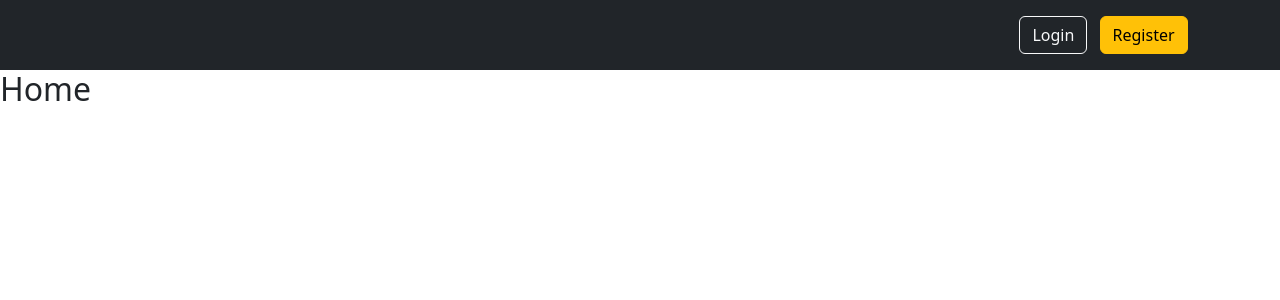
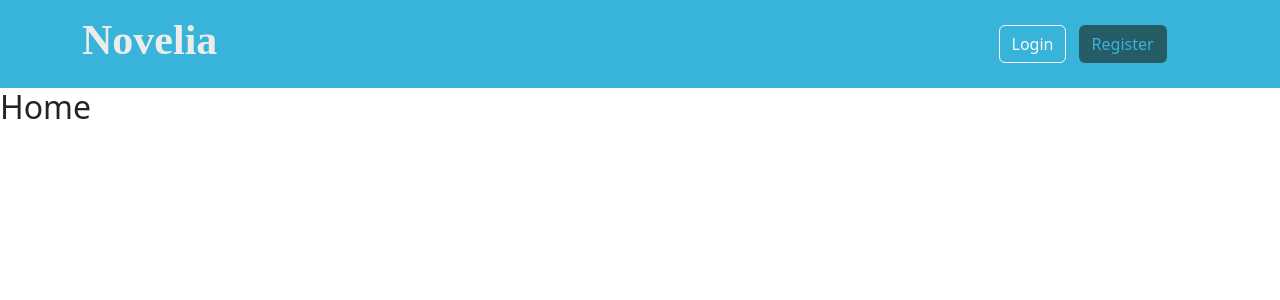
Before and after one commit to Anangprasetya/archtikel, a PHP site: the page made by app/views/myhome.php in a window 1280 px wide. Shown: the top 300 px of the page. Run offline with PHP 8.4, Linux system fonts and the light colour scheme; the template is opened without the code that fills it, so the values that code supplies are empty; some libraries are stand-ins or nearby versions.

Commit message:
Pergantian desain tetapi css gak jalan di login.php

```diff
--- a/app/setting/Setting.php
+++ b/app/setting/Setting.php
@@ -4,7 +4,7 @@
 // URL
 // ======================
 // define('BASEURL', 'http://localhost/archtikel/public/');
-define('BASEURL', 'http://localhost/pwdTugas/repo/archtikel/public/');
+define('BASEURL', 'http://localhost/archtikel/public/');
 
 
 // ======================
--- a/app/views/layout/header.php
+++ b/app/views/layout/header.php
@@ -24,24 +24,45 @@
         });
     </script>
     <style>
+      .novelia-bg{
+        color: white;
+        background-color: rgb(56, 180, 218);
+      }
       a:hover{
         opacity: 0.5;
       }
       .login{
-        padding-left: 84%;
+        padding-left: 70%;
+      }
+      .novelia{
+        font: bold 42px "Abril Fatface";
+        color: rgb(236, 237, 233);
+      }
+      .gradient-text {
+          background-image: linear-gradient(60deg, rgb(38, 92, 101), rgb(236, 237, 233));
+          background-clip: text;
+          -webkit-background-clip: text;
+          color: transparent;
+        }
+        .btn-reg{
+          color: rgb(56, 180, 218);
+          background-color: rgb(38, 92, 101);
+        }
+        .btn-reg:hover{
+          background-color: white;
+          color: black;
         }
     </style>
 
 </head>
 
 <body>
+  <header class="p-3 novelia-bg">
+    <div class="container">
+      <div class="d-flex flex-wrap align-items-center justify-content-center justify-content-lg-start">
 
     <!-- //Navbar Login -->
     <?php if (isset($_SESSION["user_login"])) : ?>
-
-        <header class="p-3 text-bg-dark">
-            <div class="container">
-                <div class="d-flex flex-wrap align-items-center justify-content-center justify-content-lg-start">
         <!-- <a href="/" class="d-flex align-items-center mb-2 mb-lg-0 text-white text-decoration-none">
             <svg class="bi me-2" width="40" height="32" role="img" aria-label="Bootstrap"><use xlink:href="#bootstrap"/></svg>
         </a> -->
@@ -53,27 +74,24 @@
         </ul>
 
         <form class="col-12 col-lg-auto mb-3 mb-lg-0 me-lg-3" role="search">
-                        <input type="search" class="form-control form-control-dark text-bg-dark" placeholder="Search..." aria-label="Search">
+            <input type="search" class="form-control form-control-dark " placeholder="Search..." aria-label="Search">
         </form>
 
         <div class="text-end">
-                        <a href="<?= BASEURL . 'account/out' ?>" class="btn btn-warning">Logout</a>
+            <a href="<?= BASEURL . 'account/out' ?>" class="btn btn-reg">Logout</a>
         </div>
-                </div>
-            </div>
-        </header>
 
     <?php else : ?>
 
     <!-- //Navbar Login2 -->
-    <header class="p-3 text-bg-dark">
-            <div class="container">
-                <div class="d-flex flex-wrap align-items-center justify-content-center justify-content-lg-start">
+
+      <h2 class="novelia">Novelia</h2>
         <div class="text-end login">
-                        <a href="<?= BASEURL . 'account/' ?>" class="btn btn-outline-light me-2">Login</a>
-                        <a href="<?= BASEURL . 'account/register' ?>" class="btn btn-warning">Register</a>
+            <a href="<?= BASEURL . 'account/' ?>" class="btn btn-outline-light me-2 btn-blue">Login</a>
+            <a href="<?= BASEURL . 'account/register' ?>" class="btn btn-reg">Register</a>
         </div>
+
+    <?php endif; ?>
     </div>
     </div>
   </header>
-    <?php endif; ?>
```
Also changed, not shown: app/views/akun/login.php (+2 -41 lines), app/views/akun/style.css (added, +36 -0 lines). Lines whose indentation alone changed are shown as unchanged.
